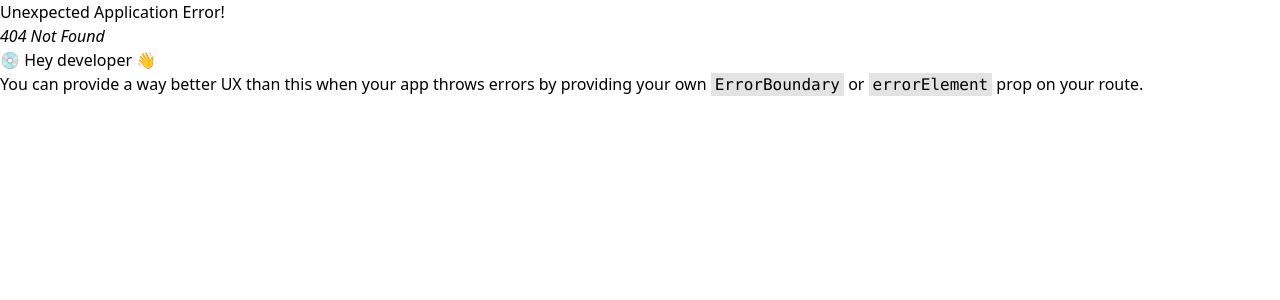
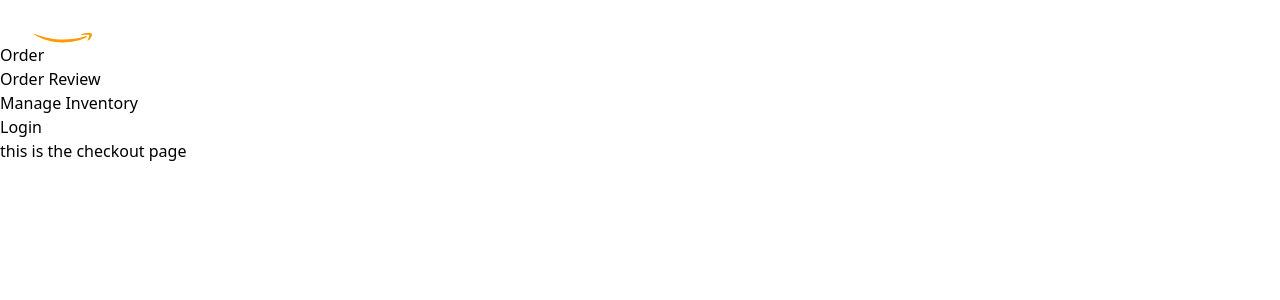
Before and after one commit to iamdevsajjad/emajhon_mini, a React (Vite) app: page /checkout in a window 1280 px wide. Before the commit this address had no page. Shown: the top 300 px of the page. Built offline with nearby package versions, Linux system fonts and the light colour scheme.

Commit message:
project Done sucessfully

```diff
--- a/src/main.jsx
+++ b/src/main.jsx
@@ -2,6 +2,7 @@ import React from "react";
 import ReactDOM from "react-dom/client";
 import { createBrowserRouter, RouterProvider } from "react-router-dom";
 import "./index.css";
+import Checkout from "./pages/Checkout/Checkout.jsx";
 import Home from "./pages/Home/Home.jsx";
 import Login from "./pages/Login/Login.jsx";
 import ManageInventory from "./pages/ManageInventory/ManageInventory.jsx";
@@ -28,6 +29,10 @@ const router = createBrowserRouter([
         element: <ManageInventory/>,
       },
       {
+        path: "/checkout",
+        element: <Checkout/>,
+      },
+      {
         path: "/login",
         element: <Login/>,
       },
--- /dev/null
+++ b/src/pages/Checkout/Checkout.jsx
@@ -0,0 +1,11 @@
+import React from 'react';
+
+const Checkout = () => {
+    return (
+        <div>
+            this is the checkout page
+        </div>
+    );
+};
+
+export default Checkout;
--- a/src/pages/Home/Home.jsx
+++ b/src/pages/Home/Home.jsx
@@ -1,4 +1,5 @@
 import React, { useEffect, useState } from "react";
+import { Link } from "react-router-dom";
 import Cart from "../../components/Cart/Cart";
 import ProductsContainer from "../../components/ProductsContainer/ProductsContainer";
 import {
@@ -53,7 +54,7 @@ const Home = () => {
   };
 
   return (
-    <div className="flex ">
+    <div className="flex container mx-auto">
       <div className="products_container grid-flow-col-[4fr 1fr]  w-full p-5">
         <ProductsContainer
           handleAddToCart={handleAddToCart}
@@ -62,8 +63,9 @@ const Home = () => {
       </div>
       <div className="cart ">
         <Cart items={items} handleClearCart={handleClearCart}>
+          <Link to="/orderReview">
             <button className="flex justify-between w-[90%] mx-auto p-2  text-white bg-[#FF9900] hover:bg-[#c89345] transition-all rounded-sm">
-            <p className="mx-2">Clear Cart</p>{" "}
+              <p className="mx-2">Review Cart</p>{" "}
               <div className="icon">
                 <svg
                   xmlns="http://www.w3.org/2000/svg"
@@ -81,6 +83,7 @@ const Home = () => {
                 </svg>
               </div>
             </button>
+          </Link>
         </Cart>
       </div>
     </div>
--- a/src/pages/OrderReview/OrderReview.jsx
+++ b/src/pages/OrderReview/OrderReview.jsx
@@ -1,5 +1,5 @@
 import React, { useState } from "react";
-import { useLoaderData } from "react-router-dom";
+import { Link, useLoaderData } from "react-router-dom";
 import Cart from "../../components/Cart/Cart";
 import ReviewItem from "../../components/ReviewItem/ReviewItem";
 import { deleteShoppingCart, removeFromDB } from "../../utilities/fakeDB";
@@ -31,6 +31,7 @@ const OrderReview = () => {
       </div>
       <div className="cart">
         <Cart items={cart} handleClearCart={handleClearCart}>
+          <Link to="/checkout">
             <button className="flex justify-between w-[90%] mx-auto p-2  text-white bg-[#FF9900] hover:bg-[#c89345] transition-all  rounded-sm">
               <p className="mx-2">Proceed checkout</p>{" "}
               <div className="icon">
@@ -50,6 +51,7 @@ const OrderReview = () => {
                 </svg>
               </div>
             </button>
+          </Link>
         </Cart>
       </div>
     </div>
```
Lines whose indentation alone changed are shown as unchanged.
